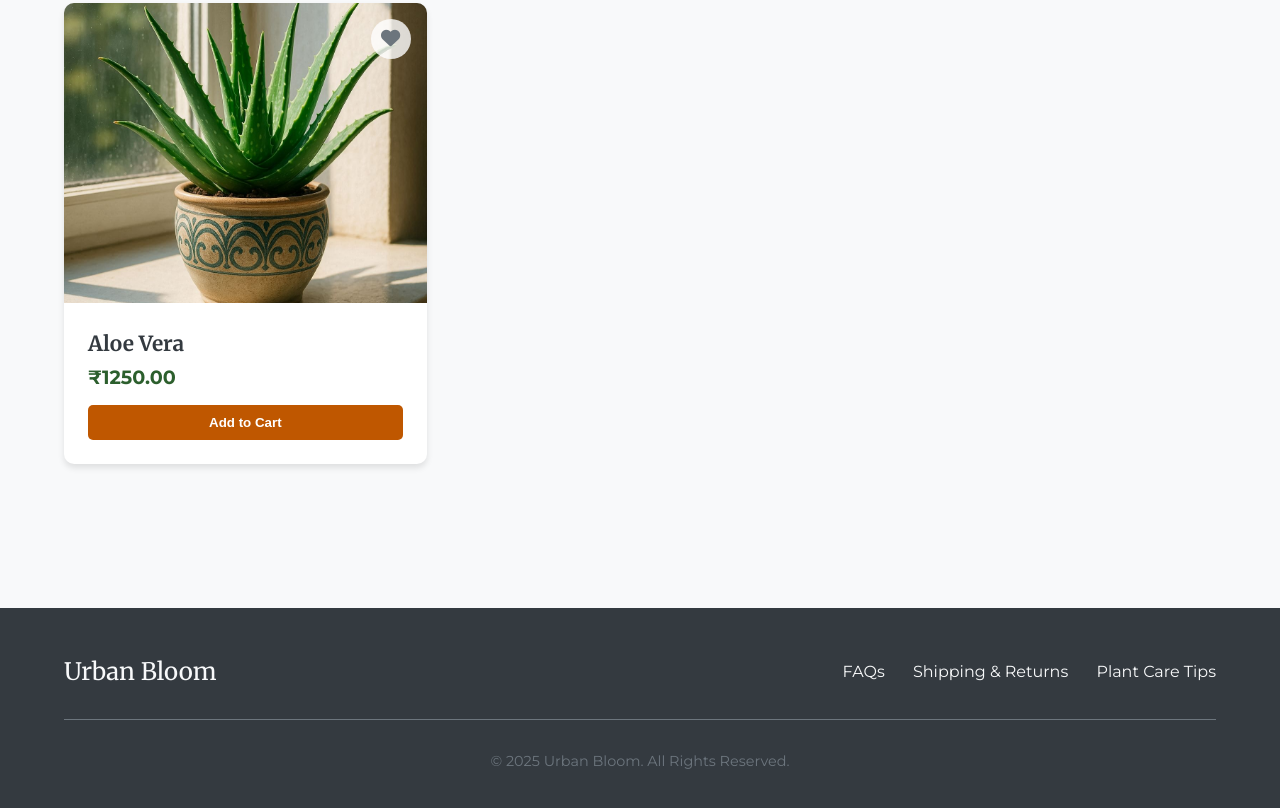
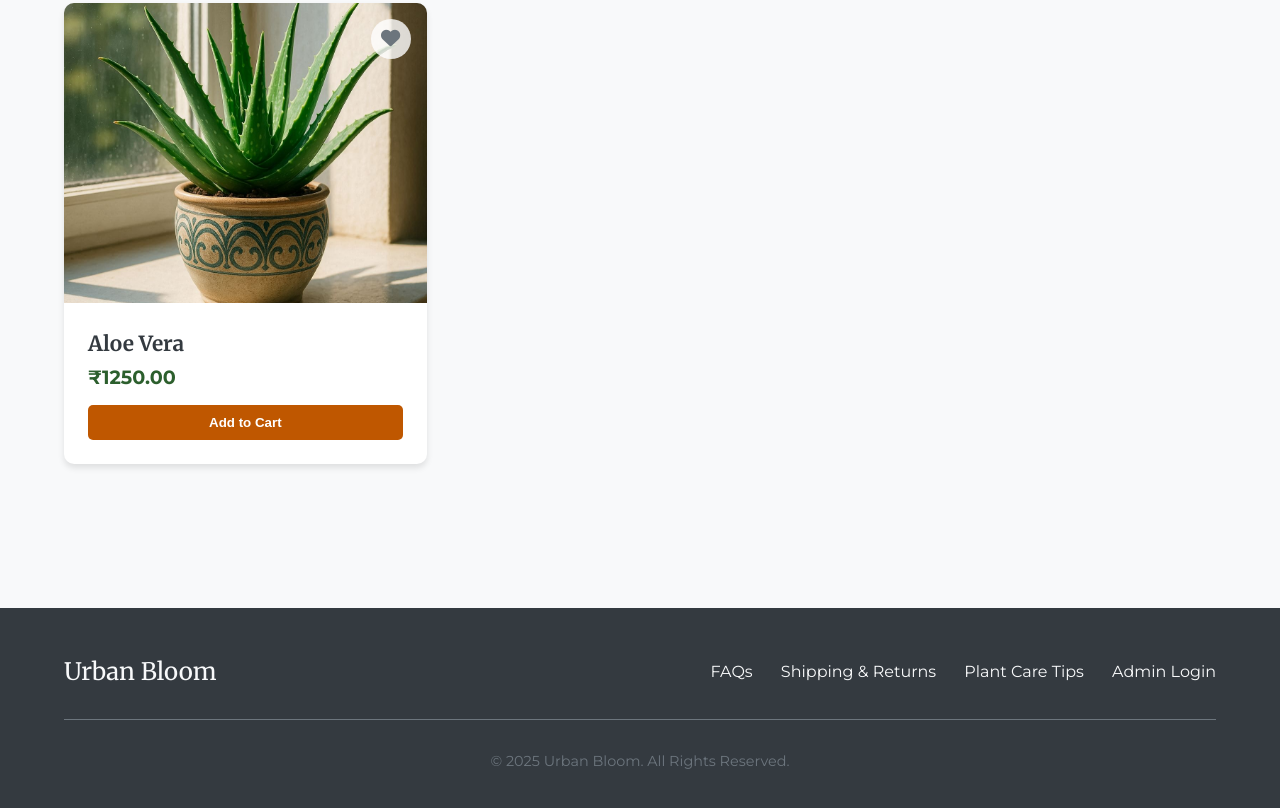
Before and after one commit to YashChaudhary1331/Urban-Bloom, a plain HTML site: page index.html in a window 1280 px wide. Shown: the part 2748-3556 px from the top of the page. Drawn offline with Linux system fonts and the light colour scheme.

Commit message:
Add files via upload

```diff
--- a/index.html
+++ b/index.html
@@ -69,6 +69,7 @@
                     <a href="faqs.html">FAQs</a>
                     <a href="shipping.html">Shipping & Returns</a>
                     <a href="plant-care.html">Plant Care Tips</a>
+                    <a href="admin-login.html">Admin Login</a>
                 </div>
             </div>
             <div class="footer-bottom">
```
